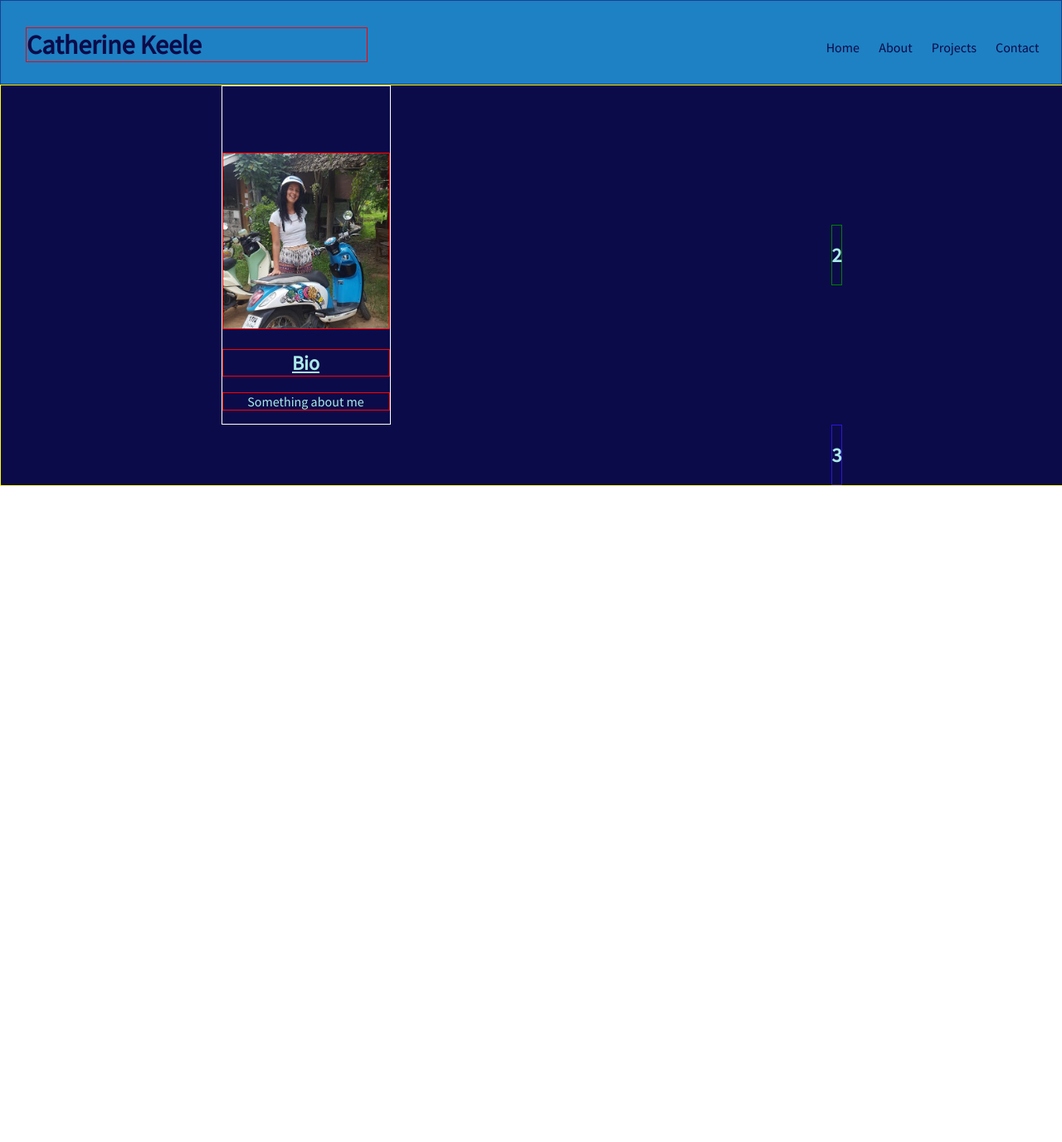
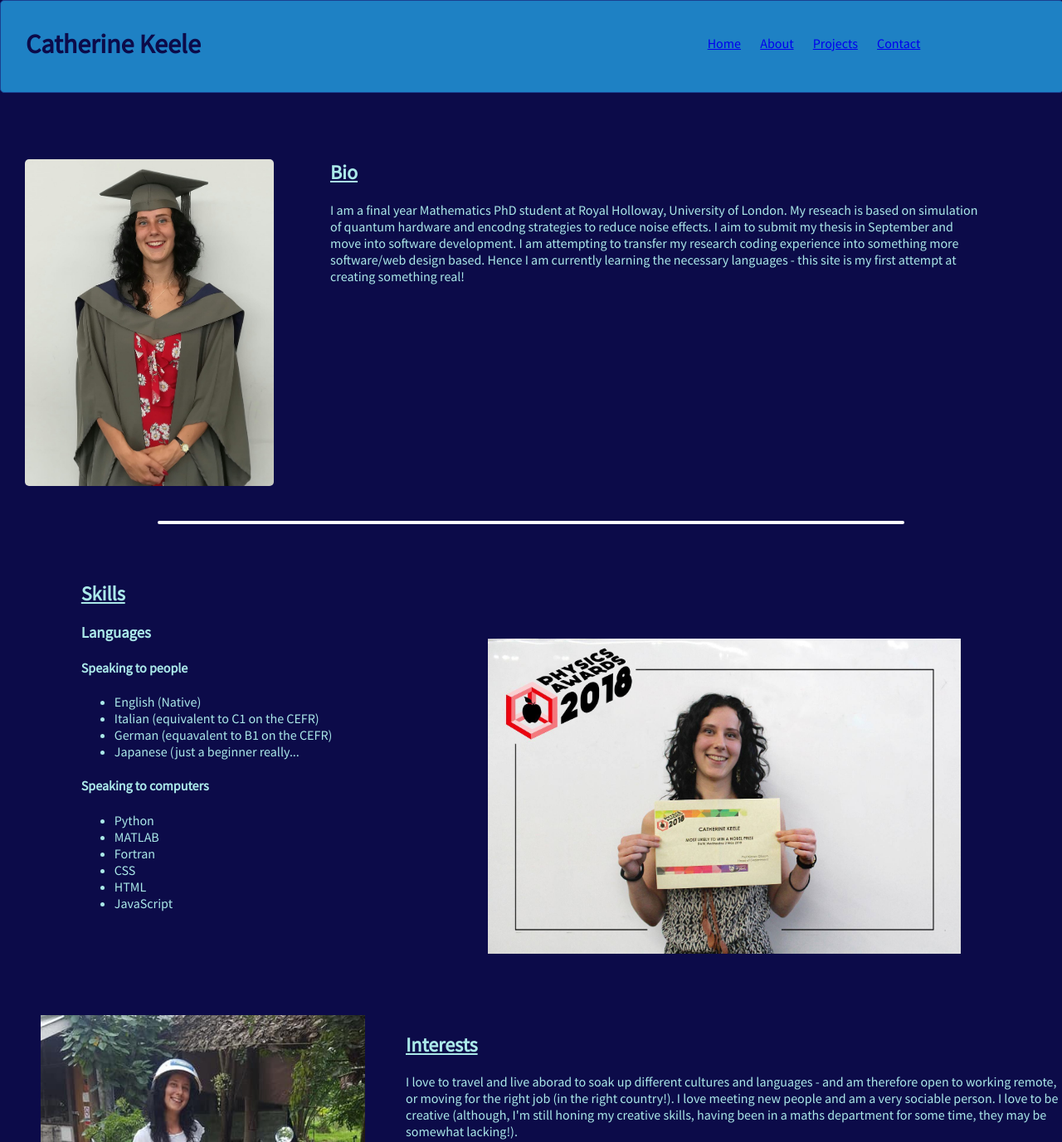
Before and after one commit to KeeleC/MyWebsite, a plain HTML site: page index.html in a window 1280 px wide. Shown: the top 1377 px of the page at 83% size. Before the commit the page ends 800 px from the top, so only its background shows below. Drawn offline with Linux system fonts and the light colour scheme.

Commit message:
Third Commit

```diff
--- a/index.html
+++ b/index.html
@@ -8,33 +8,75 @@
     </head>
     <body>
         <header>
+        <div id="flex">
         <h1 class="name">
             Catherine Keele
         </h1>
         <nav>
             <ul>
-                <li>Home</li>
-                <li>About</li>
-                <li>Projects</li>
-                <li>Contact</li>
+                <li><a href="index.html">Home</a></li>
+                <li><a href="index_About.html">About</a></li>
+                <li><a href="index_Projects.html">Projects</a></li>
+                <li><a href="index_Contact.html">Contact</a></li>
             </ul>
         </nav>
+    </div>
     </header>
+
     <main>
         <div class='container'>
             <div class='child1'>
 
-                <img src="Me.jpg" alt="picture of me">
-                <h2>Bio</h2>
-                <p>Something about me</p>
+                <img src="MeGraduationBig.jpeg" alt="picture of me">
             </div>
             <div class='child2'>
-                <h2>2</h2>
+                <h2>Bio</h2>
+                <p>I am a final year Mathematics PhD student at Royal Holloway, University of London.
+                    My reseach is based on simulation of quantum hardware and encodng strategies to reduce noise effects.
+                    I aim to submit my thesis in September and move into software development. I am attempting to transfer
+                    my research coding experience into something more software/web design based. Hence I am currently learning
+                    the necessary languages - this site is my first attempt at creating something real!
+                </p>
             </div>
+            </div>
+            <hr>
+            <div class='container'>
             <div class='child3'>
-                <h2>3</h2>
+                <h2>Skills</h2>
+                <h3>Languages</h3>
+                <h4>Speaking to people</h4>
+                <ul>
+                    <li>English (Native)</li>
+                    <li>Italian (equivalent to C1 on the CEFR)</li>
+                    <li>German (equavalent to B1 on the CEFR)</li>
+                    <li>Japanese (just a beginner really...</li>
+                </ul>
+                <h4>Speaking to computers</h4>
+                <ul>
+                    <li>Python</li>
+                    <li>MATLAB</li>
+                    <li>Fortran</li>
+                    <li>CSS</li>
+                    <li>HTML</li>
+                    <li>JavaScript</li>
+                </ul>
+            </div>
+            <div class='child4'>
+                <img src="MeYork.jpeg">
+            </div>
+            <div class='child5'>
+                <img src='Me.jpg'>
+            </div>
+            <div class='child6'>
+                <h2>Interests</h2>
+                <p> I love to travel and live aborad to soak up different cultures and languages - and
+                     am therefore open to working remote, or moving for the right job (in the right country!).
+                     I love meeting new people and am a very sociable person. I love to be creative (although, I'm still honing
+                     my creative skills, having been in a maths department for some time, they may be somewhat lacking!).
+                </p>
             </div>
         </div>
+
 
     </main>
     </body>
--- a/style.css
+++ b/style.css
@@ -8,98 +8,182 @@ body {
     margin: 0;
     padding: 0;
     font-family: 'Source Sans Pro';
+    background-color:rgb(12, 11, 73) ;
+}
+
+main {
+    color: rgb(171, 233, 233);
 }
 
 header {
    background-color: rgb(30, 129, 196);
-   height: 100px;
+   width: 100%;
+   height: 110px;
    margin: 0;
    border: 1px solid rgb(26, 63, 143);
-
    color: rgb(12, 11, 73);
+   border-radius: 5px;
 
 }
 
 .container {
     display: grid;
-    grid-template: 500px , auto / repeat(2, 1fr);
+    grid-template: 500px , auto / 1fr 1fr 1fr;
     background-color: rgb(12, 11, 73);
     width: 100%;
     color: rgb(171, 233, 233);
-    justify-items: center;
-    align-items: center;
-    border: 1px solid yellow;
+    align-content: end;
+    padding-bottom: 30px;
+    row-gap: 40px;
+
+
 
 }
 
 div .child1 {
+    grid-column: 1 / span 1;
+    grid-row: 1 / span 1;
+    max-width: 100%;
+    text-align: center;
+    min-width: 200px;
+    margin-left: 10% ;
+}
 
-    border: 1px solid white;
+div .child2 {
+    grid-column: 2 / span 2;
+    grid-row: 1 / span 1;
+    padding-left: 10%;
+
+    padding-right: 10%;
+}
+
+
+div .child3 {
     grid-column: 1 / span 1;
-    grid-row: 1 / span 2;
+    grid-row: 2 / span 1;
+    padding-left: 20%;
+    padding-bottom: 30px;
+}
+
+div .child4 {
+    grid-column: 2 / span 1;
+    grid-row: 2 / span 1;
+    padding-left: 10%;
+    padding-bottom: 30px;
 
 
 }
 
-.child1 h2 {
-    border: 1px solid red;
+.child4 img {
+    width: 80%;
+    padding-top: 90px;
+    padding-left: 20px;
+}
+
+.child5 {
+    grid-column: 1 / span 1;
+    grid-row: 3 / span 1;
+}
+
+.child6 {
+    grid-column: 2 / span 1;
+    grid-row: 3 /span 1;
+}
+
+.child5 img {
+    width: 80%;
+    padding-left: 10%;
+}
+
+h2 {
     text-decoration: underline;
+}
+
+.child2 h2, .child p {
+    text-align: start;
+    margin-top: 80px;
+    padding-right: 20%;
+
+}
+
+.child1 img {
+    width: 300px;
+    margin-top: 80px;
+    border-radius: 5px;
+}
+
+.child1 p {
     text-align: center;
 
 }
 
-.child1 img {
-    border: 1px solid red;
-    border-radius: 1px;
-
-    width: 200px;
 
 
-    margin-top: 80px;
-}
+header h1 {
 
-.child1 p {
-    text-align: center;
-    border: 1px solid red;
-}
-
-div .child2 {
-
-    border: 1px solid green;
-    grid-column: 2 / span 1;
-    grid-row: 1 / span 2;
-
-}
-
-div .child3 {
-    border: 1px solid rgb(42, 22, 219);
-    grid-column: 2 / span 1;
-}
-
-header h1 {
-    border: 1px solid red;
-    width: 400px;
+    width: 40%;
     margin-left: 30px;
     padding-right: 10px;
     margin-top: 32px;
     display: inline-block;
     font-weight: 400px;
+    min-width: 40%;
 
 }
+
 
 header nav {
 
     display: inline-block;
-    width: 350px;
+    width: 50%;
     float: right;
     text-align: center;
-    margin-top: 30px;
+    margin-top: 25px;
+    min-width: 50%;
 
 }
 
 header nav li {
     display: inline;
     padding: 10px;
+}
 
+hr {
+    border: 2px solid white;
+    width: 70%;
+    border-radius: 20px;
+}
+
+footer {
+    background-color: rgb(30, 129, 196);
+    width: 100%;
+    height: 70px;
+    margin: 0;
+    border: 1px solid rgb(26, 63, 143);
+    color: rgb(12, 11, 73);
+    border-radius: 5px;
 
 }
+
+/* Contact Me Section */
+
+.containerContact {
+    display: grid;
+    grid-template: 900px / 1fr 1fr 1fr;
+    border: 1px solid red;
+    width: 100%;
+    align-content: center;
+    margin-top: 100px;
+}
+
+div .child1Contact {
+    grid-column: 2 /span 1;
+    grid-row: 1 / span 3;
+    border: 1px solid green;
+
+}
+
+.child1Contact h2 {
+    text-align: center;
+    text-decoration: none;
+}
```
Also changed, not shown: index_About.html (added, +33 -0 lines), index_Contact.html (added, +42 -0 lines), index_Projects.html (added, +33 -0 lines), MeGraduation.jpeg (added), MeGraduationBig.jpeg (added), MeYork.jpeg (added), 2 other files.
